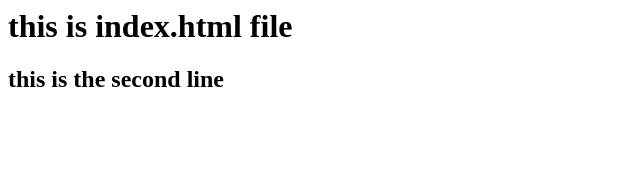
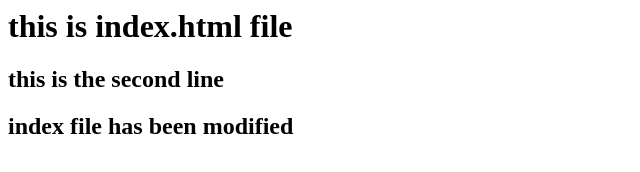
Before and after one commit to bazokibodhi/baztechrepo, a plain HTML site: page index.html in a window 1280 px wide. Shown: the whole page, without its empty margins (0-640 px from the left). Drawn offline with Linux system fonts and the light colour scheme.

Commit message:
modified both index and contacts file

```diff
--- a/index.html
+++ b/index.html
@@ -1,2 +1,3 @@
 <h1> this is index.html file </h1>
 <h2> this is the second line <h2>
+<h2> index file has been modified </h2>
```
Also changed, not shown: contact.html (+1 -0 lines).
